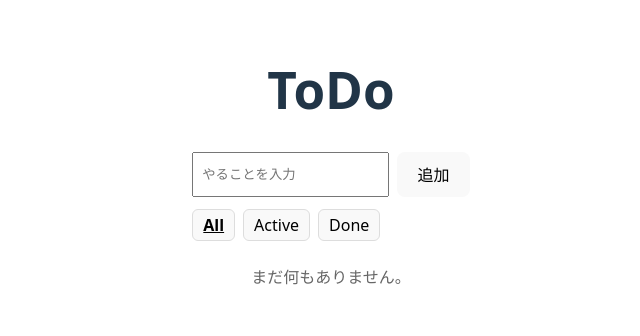
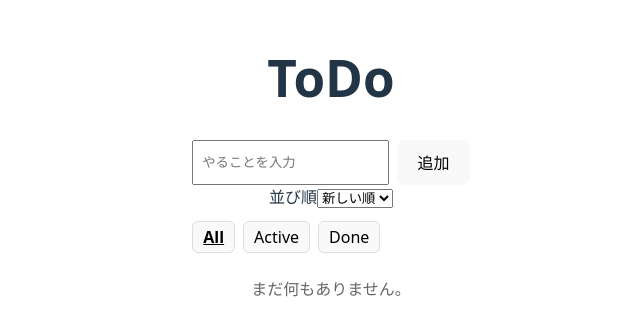
Before and after one commit to nishino203xx/react-study-project, a React (Vite) app in the folder app/: page / in a window 1280 px wide. Shown: the part 234-570 px from the top of the page, without its empty margins (309-949 px from the left). Built offline with nearby package versions, Linux system fonts and the light colour scheme.

Commit message:
update:ソート機能を追加

```diff
--- a/app/src/App.tsx
+++ b/app/src/App.tsx
@@ -1,4 +1,4 @@
-import { useEffect, useState } from "react";
+import { useEffect, useMemo, useState } from "react";
 import { useTodos } from "./hooks/useTodos";
 import TodoInput from "./components/TodoInput";
 import TodoList from "./components/TodoList";
@@ -6,9 +6,12 @@ import FilterTabs, { type Filter } from "./components/FilterTabs";
 import "./App.css";
 
 const FILTER_KEY = "react-todo.filter.v1";
+type SortOrder = "newest" | "oldest";
 
 function App() {
   const { todos, add, toggle, remove } = useTodos();
+
+  const [sortOrder, setSortOrder] = useState<SortOrder>("newest");
 
   const [filter, setFilter] = useState<Filter>(() => {
     const saved = localStorage.getItem(FILTER_KEY);
@@ -18,11 +21,21 @@ function App() {
     return "all";
   });
 
-  const visibleTodos = todos.filter((t) => {
-    if (filter === "active") return !t.done;
-    if (filter === "done") return t.done;
-    return true;
-  });
+  const visibleTodos = useMemo(() => {
+    const filtered = todos.filter((t) => {
+      if (filter === "active") return !t.done;
+      if (filter === "done") return t.done;
+      return true;
+    });
+
+    const sorted = [...filtered].sort((a, b) => {
+      const aTime = new Date(a.createdAt).getTime();
+      const bTime = new Date(b.createdAt).getTime();
+      return sortOrder === "newest" ? bTime - aTime : aTime - bTime;
+    });
+
+    return sorted;
+  }, [todos, filter, sortOrder]);
 
   useEffect(() => {
     localStorage.setItem(FILTER_KEY, filter);
@@ -32,6 +45,16 @@ function App() {
     <main style={{ maxWidth: 560, margin: "40px auto", padding: 16 }}>
       <h1>ToDo</h1>
       <TodoInput onAdd={add} />
+      <label>
+        並び順
+        <select
+          value={sortOrder}
+          onChange={(e) => setSortOrder(e.target.value as SortOrder)}
+        >
+          <option value="newest">新しい順</option>
+          <option value="oldest">古い順</option>
+        </select>
+      </label>
       <FilterTabs filter={filter} onChange={setFilter} />
       <TodoList todos={visibleTodos} onToggle={toggle} onRemove={remove} />
     </main>
--- a/app/src/hooks/useTodos.ts
+++ b/app/src/hooks/useTodos.ts
@@ -33,6 +33,7 @@ export function useTodos() {
       id: crypto.randomUUID(),
       title: t,
       done: false,
+      createdAt: new Date().toISOString(),
     };
 
     setTodos((prev) => [...prev, newTodo]);
--- a/app/src/types.ts
+++ b/app/src/types.ts
@@ -2,4 +2,5 @@ export type Todo = {
   id: string;
   title: string;
   done: boolean;
+  createdAt: string;
 };
```
